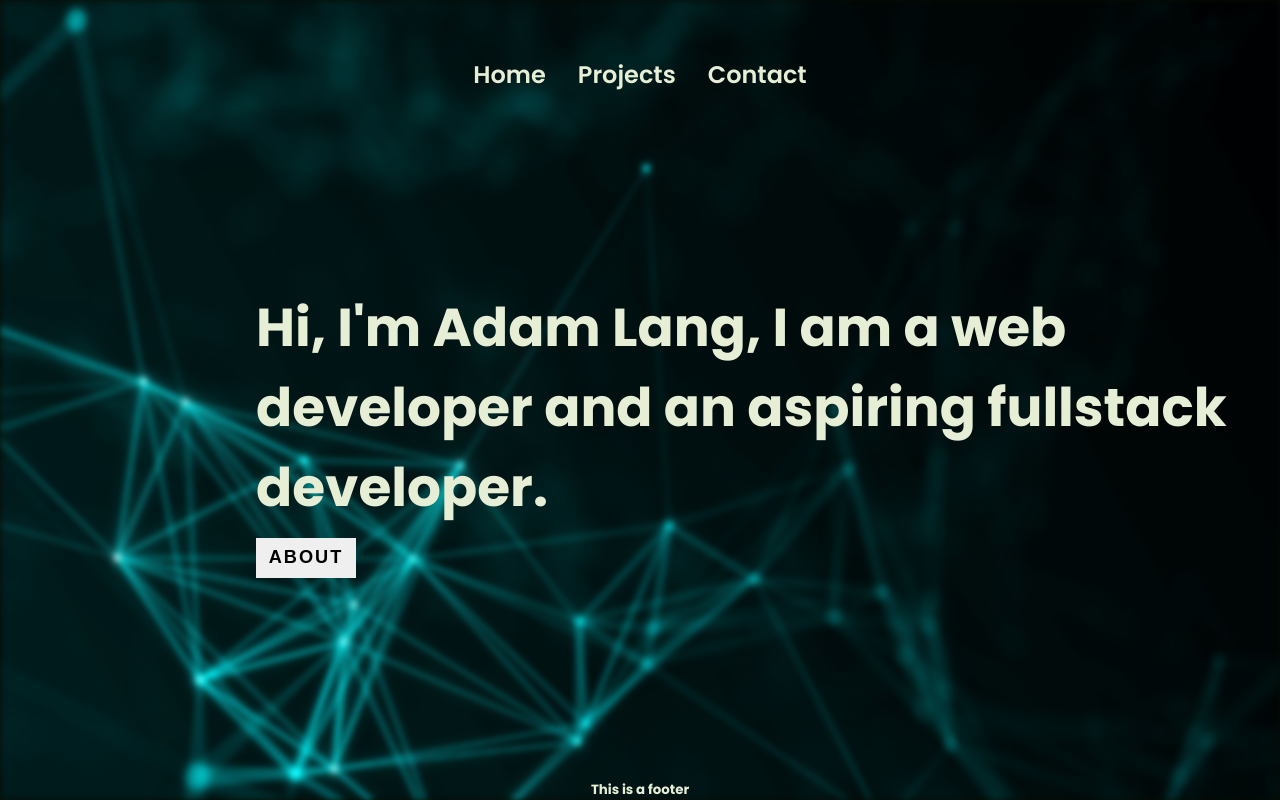
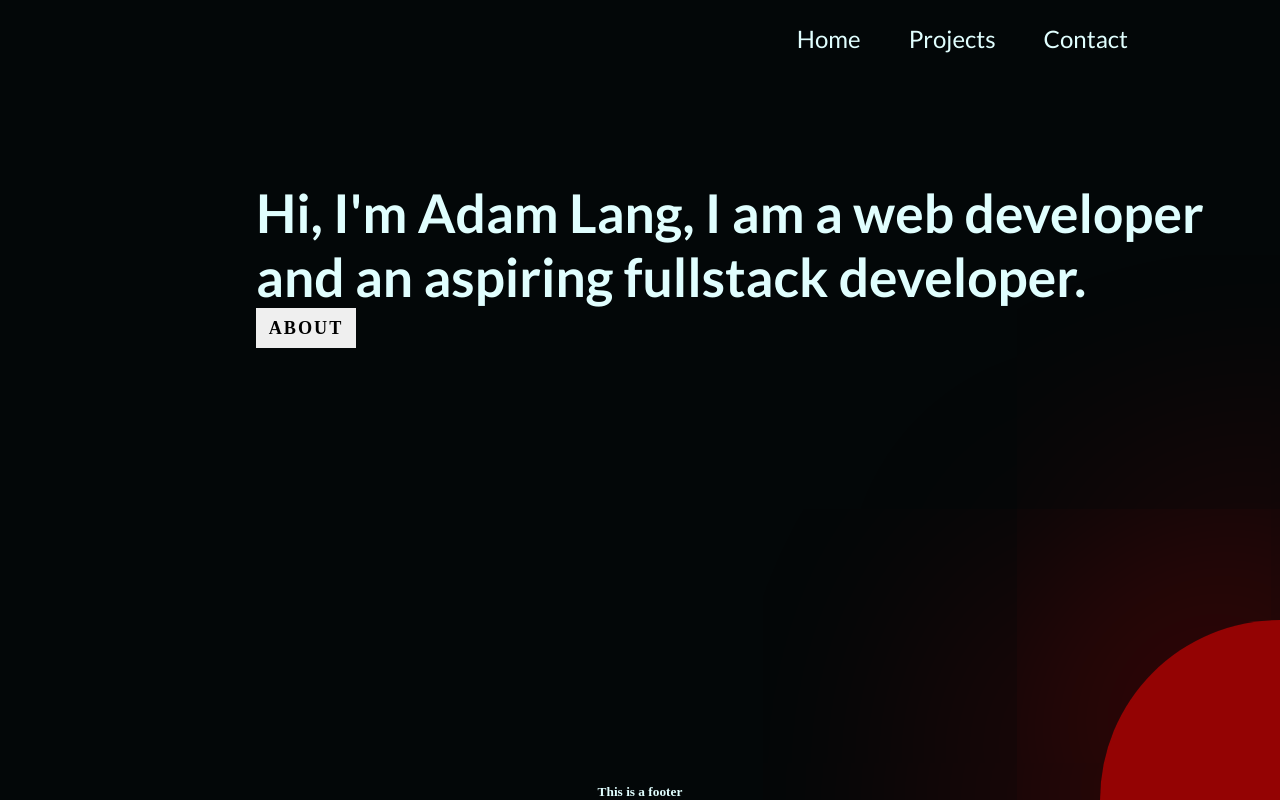
Before and after one commit to adamLangsti/Website, a React (Create React App) app: page / in a window 1280 px wide. Built offline with nearby package versions, Linux system fonts and the light colour scheme.

Commit message:
fix: switched navbar from grid to flex

```diff
--- a/public/index.html
+++ b/public/index.html
@@ -10,8 +10,16 @@
   <link rel="manifest" href="%PUBLIC_URL%/manifest.json" />
   <link rel="preconnect" href="https://fonts.googleapis.com">
   <link rel="preconnect" href="https://fonts.gstatic.com" crossorigin>
+  <link rel="preconnect" href="https://fonts.googleapis.com">
+  <link rel="preconnect" href="https://fonts.gstatic.com" crossorigin>
+  <link rel="preconnect" href="https://fonts.googleapis.com">
+  <link rel="preconnect" href="https://fonts.gstatic.com" crossorigin>
+  <link rel="preconnect" href="https://fonts.googleapis.com">
+  <link rel="preconnect" href="https://fonts.gstatic.com" crossorigin>
+  <link rel="preconnect" href="https://fonts.googleapis.com">
+  <link rel="preconnect" href="https://fonts.gstatic.com" crossorigin>
   <link
-    href="https://fonts.googleapis.com/css2?family=Poppins:ital,wght@0,100;0,200;0,300;0,400;0,500;0,600;0,700;0,800;0,900;1,100;1,200;1,300;1,400;1,500;1,600;1,700;1,800;1,900&display=swap"
+    href="https://fonts.googleapis.com/css2?family=Lato:ital,wght@0,100;0,300;0,400;0,700;0,900;1,100;1,300;1,400;1,700;1,900&display=swap"
     rel="stylesheet">
   <title>React App</title>
 </head>
--- a/src/components/Hero.js
+++ b/src/components/Hero.js
@@ -3,14 +3,17 @@ import logo from '../media/geo.jpg';
 
 const Hero = () => {
     return (
+        <>
             <div className='container'>
                 <h1 className='header'>
                     Hi, I'm Adam Lang, I am a web developer and an aspiring
                     fullstack developer.
                 </h1>
                 <button className='abt-btn'>About</button>
-            <img className='bg' src={logo} alt='bg-img' />
+                {/* <img className='bg' src={logo} alt='bg-img' /> */}
             </div>
+            <div className='quarter' />
+        </>
     );
 };
 
--- a/src/components/Navbar.js
+++ b/src/components/Navbar.js
@@ -2,20 +2,20 @@ import React from 'react';
 
 const Navbar = () => {
     return (
-        <nav className='nav'>
-            <ul className='nav-list'>
-                <li className='nav-items'>
-                    <a className='nav-links' href=''>
+        <nav className='navbar'>
+            <ul className='navbar-list'>
+                <li className='navbar-items'>
+                    <a className='navbar-links' href=''>
                         Home
                     </a>
                 </li>
-                <li className='nav-items'>
-                    <a className='nav-links' href=''>
+                <li className='navbar-items'>
+                    <a className='navbar-links' href=''>
                         Projects
                     </a>
                 </li>
-                <li className='nav-items'>
-                    <a className='nav-links' href=''>
+                <li className='navbar-items'>
+                    <a className='navbar-links' href=''>
                         Contact
                     </a>
                 </li>
--- a/src/css/index.css
+++ b/src/css/index.css
@@ -1,57 +1,42 @@
-.nav {
+.navbar {
+  display: flex;
+  justify-content: flex-end;
   position: fixed;
-  top: 0;
-  width: clamp(200px, 100%, 100%);
+  width: 100vw;
+  padding-right: 10vw;
+  margin-top: 1em;
+  z-index: 10;
 }
 
-.nav-list {
+.navbar-list {
   display: flex;
-  justify-content: center;
-  padding-top: 2rem;
+  align-items: center;
+  list-style: none;
 }
 
-.nav-items {
-  list-style-type: none;
-  padding: 1rem;
+.navbar-links {
+  color: #e0fefe;
+  text-decoration: none;
+  font-family: Lato, sans-serif;
+  padding: 1em;
 }
 
-.nav-links {
-  color: #E6EED6;
-  font-size: 1.5rem;
-  font-weight: 600;
-  display: inline-block;
-  position: relative;
-  text-decoration: none;
-}
-
-.nav-links::after {
-  content: '';
-  position: absolute;
-  width: 100%;
-  transform: scaleX(0);
-  height: 2px;
-  bottom: 0;
-  left: 0;
-  background-color: #E6EED6;
-  transform-origin: bottom right;
-  transition: transform 0.25s ease-out;
-}
-
-.nav-links:hover::after {
-  transform: scaleX(1);
-  transform-origin: bottom left;
+.navbar-links:hover {
+  background-color: #34353a;
+  padding: 1em;
 }
 
 .container {
   position: relative;
-  padding-top: 18rem;
+  padding-top: 7.5em;
   margin-left: 256px;
 }
 
 .header {
-  color: #E6EED6;
+  color: #e0fefe;
   font-size: 3.33333rem;
   max-width: 1024px;
+  font-family: Lato;
 }
 
 .abt-btn {
@@ -62,6 +47,7 @@
   text-transform: uppercase;
   letter-spacing: 2px;
   font-weight: 900;
+  font-family: 'Varela Round';
 }
 
 .abt-btn:hover {
@@ -78,6 +64,20 @@
   top: 0;
   left: 0;
   z-index: -1;
+}
+
+.quarter {
+  width: 7.5em;
+  height: 7.5em;
+  border-top-right-radius: 0;
+  border-top-left-radius: 100%;
+  border-bottom-right-radius: 0;
+  border-bottom-left-radius: 0;
+  background: #ff000093;
+  position: absolute;
+  right: 0;
+  bottom: 0;
+  box-shadow: 0 0 259px 141px rgba(255, 0, 0, 0.2);
 }
 
 @media screen and (max-width: 1024px) {
@@ -99,7 +99,7 @@
 
 .foot {
   font-size: 0.83333rem;
-  color: #E6EED6;
+  color: #e0fefe;
   text-align: center;
 }
 
@@ -115,9 +115,8 @@ html {
 }
 
 body {
-  background-color: #090C02;
-  font-size: 2rem;
-  font-family: Poppins;
+  background-color: #030708;
+  font-size: 1.5rem;
 }
 
 #root {
--- a/src/scss/_footer.scss
+++ b/src/scss/_footer.scss
@@ -7,7 +7,7 @@
     width: 100%;
 }
 .foot {
-    font-size: $fs-400 / 1.5;
+    font-size: $font-medium / 1.5;
     color: $accent;
     text-align: center;
 }
--- a/src/scss/_hero.scss
+++ b/src/scss/_hero.scss
@@ -3,22 +3,25 @@
 
 .container {
     position: relative;
-    padding-top: 18rem;
+    padding-top: 7.5em;
     margin-left: 256px;
 }
 .header {
     color: $accent;
-    font-size: $fs-xl / 1.5;
+    font-size: $font-xxlarge / 1.5;
     max-width: 1024px;
+    font-family: Lato;
+
 }
 .abt-btn {
     height: 40px;
     width: 100px;
     border: none;
-    font-size: $fs-400 / 1.1;
+    font-size: $font-medium / 1.1;
     text-transform: uppercase;
     letter-spacing: 2px;
     font-weight: 900;
+    font-family: 'Varela Round';
     &:hover {
         cursor: pointer;
     }
@@ -34,6 +37,19 @@
     left: 0;
     z-index: -1;
 }
+.quarter {
+    width: 7.5em;
+    height: 7.5em;
+    border-top-right-radius: 0;
+    border-top-left-radius: 100%;
+    border-bottom-right-radius: 0;
+    border-bottom-left-radius: 0;
+    background: #ff000093;
+    position: absolute;
+    right: 0;
+    bottom: 0;
+    box-shadow: 0 0 259px 141px rgba(255, 0, 0, 0.2);
+}
 
 @media screen and (max-width: 1024px) {
     /* Specific to this particular image */
--- a/src/scss/_navbar.scss
+++ b/src/scss/_navbar.scss
@@ -1,48 +1,27 @@
 @import 'colors';
 @import 'variables';
 
-.nav {
+.navbar {
+    display: flex;
+    justify-content: flex-end;
     position: fixed;
-    top: 0;
-    width: clamp(200px, 100%, 100%);
+    width: 100vw;
+    padding-right: 10vw;
+    margin-top: 1em;
+    z-index: 10;
     &-list {
         display: flex;
-        justify-content: center;
-        padding-top: 2rem;
-    }
-    &-items {
-        list-style-type: none;
-        padding: 1rem;
+        align-items: center;
+        list-style: none;
     }
     &-links {
         color: $accent;
-        font-size: $fs-500;
-        font-weight: 600;
-        display: inline-block;
-        position: relative;
         text-decoration: none;
-        &::after {
-            content: '';
-            position: absolute;
-            width: 100%;
-            transform: scaleX(0);
-            height: 2px;
-            bottom: 0;
-            left: 0;
-            background-color: $accent;
-            transform-origin: bottom right;
-            transition: transform 0.25s ease-out;
-        }
-        &:hover::after {
-            transform: scaleX(1);
-            transform-origin: bottom left;
+        font-family: Lato, sans-serif;
+        padding: 1em;
+        &:hover {
+            background-color: $secondary;
+            padding: 1em;
         }
     }
 }
-// Change layout on navbar on screen resize
-// @media screen and (max-width: 768px) {
-//     .nav-list {
-//         flex-direction: column;
-//         align-items: flex-end;
-//     }
-// }
--- a/src/scss/index.scss
+++ b/src/scss/index.scss
@@ -15,8 +15,7 @@ html {
 }
 body {
     background-color: $primary;
-    font-size: $fs-600;
-    font-family: Poppins;
+    font-size: $font-large;
 }
 #root {
     height: 100vh;
```
Also changed, not shown: src/scss/_colors.scss (+5 -4 lines), src/scss/_variables.scss (+4 -4 lines), src/media/circle.svg (added). Lines whose indentation alone changed are shown as unchanged.
